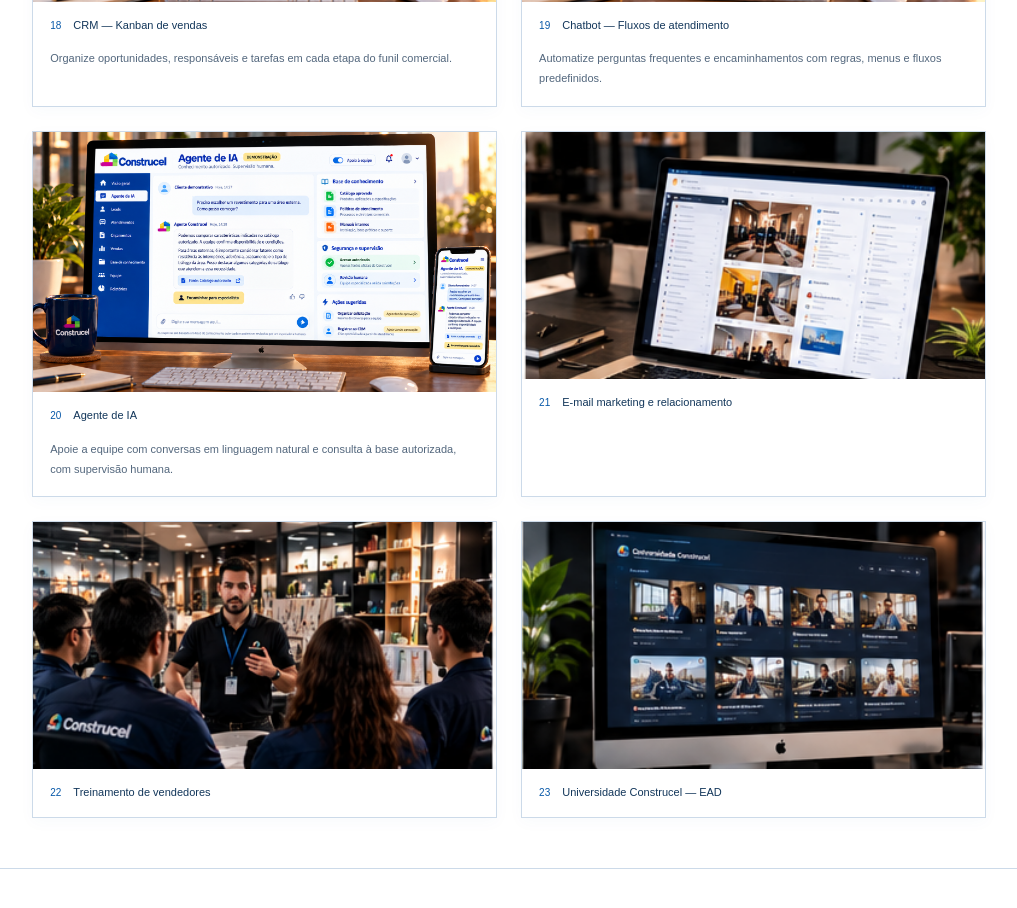
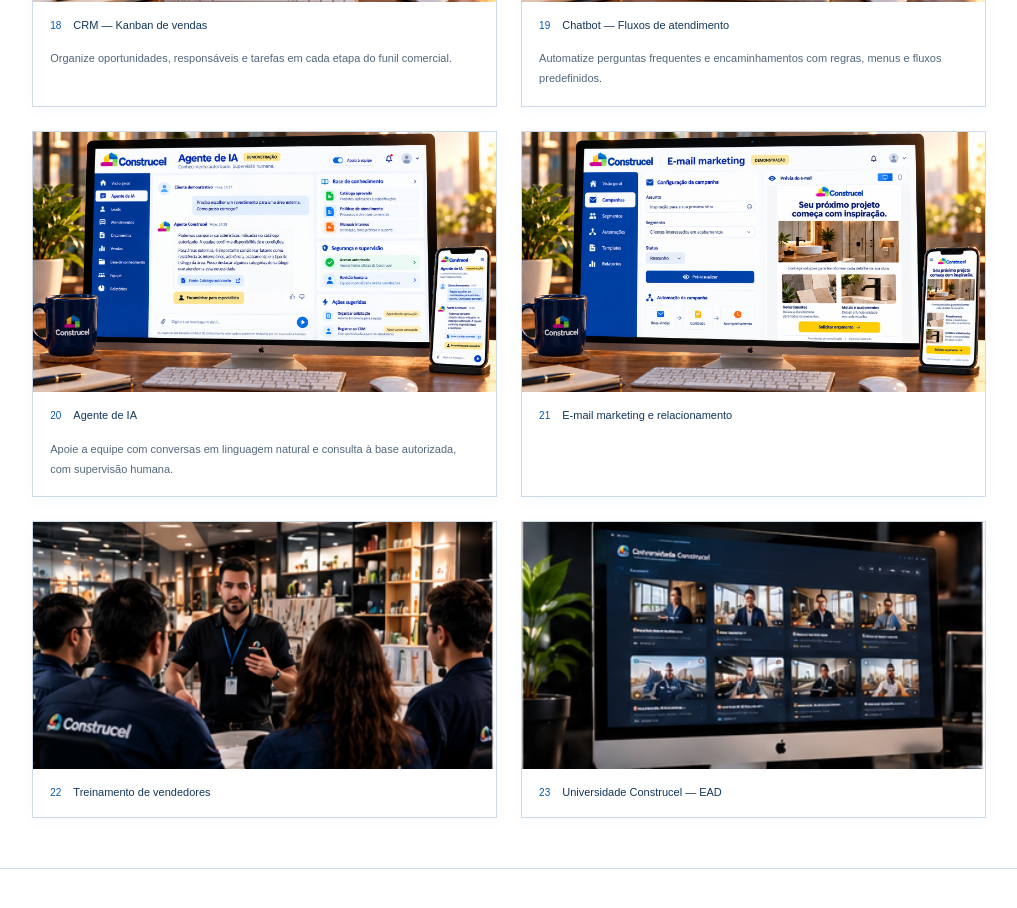
Before and after one commit to abuhcontato-glitch/abuhsca, a React (Vite) app: page /construcel in a window 1280 px wide. Shown: the part 5640-6548 px from the top of the page, without its empty margins (185-1202 px from the left). Built offline with nearby package versions, Linux system fonts and the light colour scheme.

Commit message:
Renova mockup de e-mail marketing na identidade Construcel

```diff
--- a/src/MediaGallery.tsx
+++ b/src/MediaGallery.tsx
@@ -28,7 +28,7 @@
 };
 function CroppedImage({ number, eager = false }: { number: number; eager?: boolean }) {
  const [width, height] = dimensions[String(number) as keyof typeof dimensions];
- const replacements: Record<number, string> = { 6: 'plano-marketing-construcel.png', 7: 'manual-identidade-construcel.png', 8: 'google-meu-negocio.png', 9: 'hostgator-dominio-hospedagem.png', 10: 'site-institucional-construcel.png', 11: 'ecommerce-construcel.png', 12: 'landingpage-formulario-chatbot.png', 13: 'producao-conteudo-ana-paula-maike.png', 14: 'meta-ads-construcel.png', 15: 'google-ads-construcel.png', 16: 'dashboard-comercial-construcel.png', 17: 'atendimento-omnichannel-construcel.png', 18: 'crm-kanban-construcel.png', 19: 'chatbot-fluxos-construcel.png', 33: 'agente-ia-construcel.png' };
+ const replacements: Record<number, string> = { 6: 'plano-marketing-construcel.png', 7: 'manual-identidade-construcel.png', 8: 'google-meu-negocio.png', 9: 'hostgator-dominio-hospedagem.png', 10: 'site-institucional-construcel.png', 11: 'ecommerce-construcel.png', 12: 'landingpage-formulario-chatbot.png', 13: 'producao-conteudo-ana-paula-maike.png', 14: 'meta-ads-construcel.png', 15: 'google-ads-construcel.png', 16: 'dashboard-comercial-construcel.png', 17: 'atendimento-omnichannel-construcel.png', 18: 'crm-kanban-construcel.png', 19: 'chatbot-fluxos-construcel.png', 20: 'email-marketing-construcel.png', 33: 'agente-ia-construcel.png' };
  const imageFile = replacements[number] ?? `${String(number).padStart(2,'0')}.png`;
  const uncropped = number in replacements;
  return <div className={`media-crop ${uncropped ? 'media-uncropped' : ''}`} style={{ aspectRatio: width / (height * (uncropped ? 1 : .8)) }}>
--- a/src/mediaDimensions.json
+++ b/src/mediaDimensions.json
@@ -76,8 +76,8 @@
     941
   ],
   "20": [
-    384,
-    256
+    1672,
+    941
   ],
   "21": [
     384,
```
Also changed, not shown: public/media/construcel/email-marketing-construcel.png (added), 1 other file (tests, documents, lock files or other folders).
